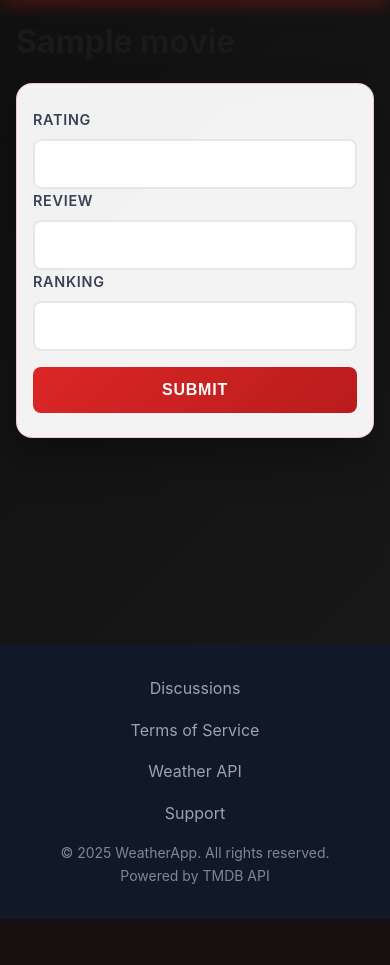
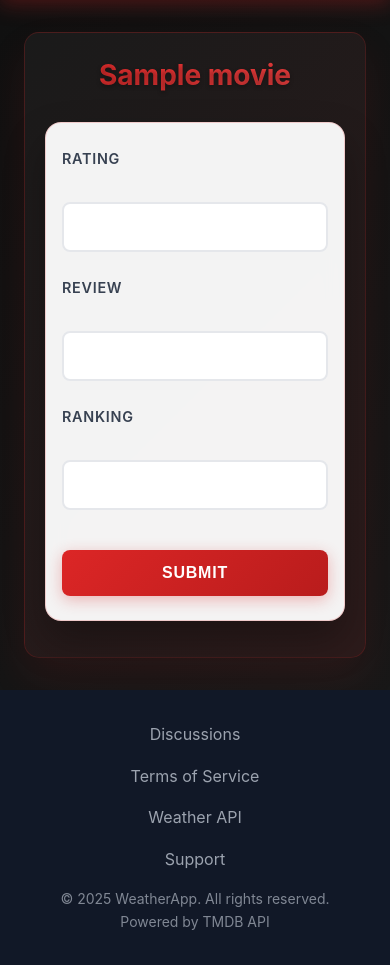
Before and after one commit to swns1/Movie-List-Site, a Python web app: template templates/edit.html in a window 390 px wide. Shown: the part 112-1077 px from the top of the page. Before the commit the page ends 1031 px from the top, so only its background shows below. Run offline with Jinja, Linux system fonts and the light colour scheme; the template is opened without the code that fills it: most values are stand-ins (such as "Sample title", 1, 10 or a date in 2020); form fields are guessed from the names that the template uses.

Commit message:
added design on edit

```diff
--- a/templates/edit.html
+++ b/templates/edit.html
@@ -1,8 +1,142 @@
 {% extends 'base.html' %}
+{% block title %}Add Movie{% endblock %}
+{% block content %}
+<style>
+.container {
+    max-width: 600px;
+    margin: 2rem auto;
+    padding: 0 1rem;
+}
 
-{% block title %}Add Movie{% endblock %}
+.content {
+    background: linear-gradient(135deg, #1a1a1a 0%, #2d1b1b 100%);
+    border-radius: 20px;
+    padding: 2.5rem;
+    box-shadow: 0 20px 40px rgba(220, 38, 38, 0.1);
+    border: 1px solid rgba(220, 38, 38, 0.2);
+}
 
-{% block content %}
+.heading {
+    color: #dc2626;
+    font-size: 2.5rem;
+    font-weight: 700;
+    text-align: center;
+    margin-bottom: 2rem;
+    text-shadow: 0 2px 4px rgba(0, 0, 0, 0.3);
+    background: linear-gradient(135deg, #dc2626, #ef4444);
+    -webkit-background-clip: text;
+    -webkit-text-fill-color: transparent;
+    background-clip: text;
+}
+
+form {
+    display: flex;
+    flex-direction: column;
+    gap: 1.5rem;
+}
+
+label {
+    color: #f3f4f6;
+    font-weight: 600;
+    font-size: 1.1rem;
+    margin-bottom: 0.5rem;
+    display: block;
+}
+
+.form-control {
+    width: 100%;
+    padding: 1rem;
+    border: 2px solid rgba(220, 38, 38, 0.3);
+    border-radius: 12px;
+    background: rgba(31, 41, 55, 0.8);
+    color: #f3f4f6;
+    font-size: 1rem;
+    transition: all 0.3s ease;
+    backdrop-filter: blur(10px);
+}
+
+.form-control:focus {
+    outline: none;
+    border-color: #dc2626;
+    box-shadow: 0 0 0 3px rgba(220, 38, 38, 0.1);
+    background: rgba(31, 41, 55, 0.9);
+}
+
+.form-control::placeholder {
+    color: #9ca3af;
+}
+
+textarea.form-control {
+    min-height: 120px;
+    resize: vertical;
+}
+
+.btn {
+    padding: 1rem 2rem;
+    border: none;
+    border-radius: 12px;
+    font-size: 1.1rem;
+    font-weight: 600;
+    cursor: pointer;
+    transition: all 0.3s ease;
+    text-transform: uppercase;
+    letter-spacing: 0.5px;
+}
+
+.btn-primary {
+    background: linear-gradient(135deg, #dc2626, #b91c1c);
+    color: white;
+    box-shadow: 0 4px 15px rgba(220, 38, 38, 0.3);
+}
+
+.btn-primary:hover {
+    background: linear-gradient(135deg, #b91c1c, #991b1b);
+    transform: translateY(-2px);
+    box-shadow: 0 8px 25px rgba(220, 38, 38, 0.4);
+}
+
+.btn-primary:active {
+    transform: translateY(0);
+}
+
+/* Responsive Design */
+@media (max-width: 768px) {
+    .container {
+        margin: 1rem auto;
+        padding: 0 0.5rem;
+    }
+
+    .content {
+        padding: 1.5rem;
+        border-radius: 15px;
+    }
+
+    .heading {
+        font-size: 2rem;
+        margin-bottom: 1.5rem;
+    }
+
+    .form-control {
+        padding: 0.875rem;
+    }
+
+    .btn {
+        padding: 0.875rem 1.5rem;
+        font-size: 1rem;
+    }
+}
+
+@media (max-width: 480px) {
+    .heading {
+        font-size: 1.75rem;
+    }
+
+    .content {
+        padding: 1.25rem;
+    }
+}
+</style>
+
 <div class="container">
     <div class="content">
         <h1 class="heading">{{ movie["title"] }}</h1>
```
Also changed, not shown: server.py (+20 -16 lines).
